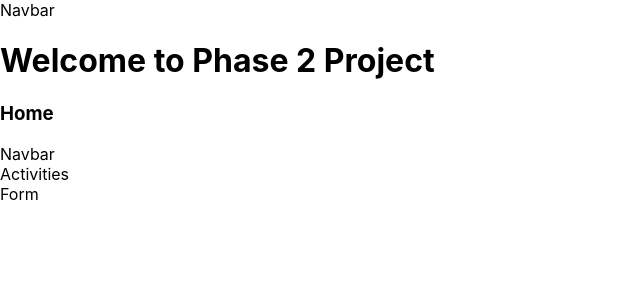
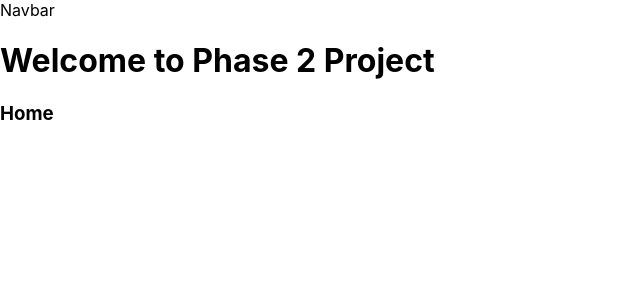
Before and after one commit to ttuannguyen/travelster-frontend, a React (Create React App) app: page / in a window 1280 px wide. Shown: the top 300 px of the page, without its empty margins (0-640 px from the left). Built offline with nearby package versions, Linux system fonts and the light colour scheme; the HTML template or start-up script is replaced by a standard one.

Commit message:
define routes and paths for the components

```diff
--- a/src/App.js
+++ b/src/App.js
@@ -10,10 +10,11 @@ const App = () => {
   return (
     <Router>
       <Navbar />
-      <Home />
-      <Navbar />
-      <Activities />
-      <Form />
+      <Routes>
+        <Route path="/" element={ <Home />} />
+        <Route exact path="/activities" element={ <Activities />} />
+        <Route exact path="/activities/new" element={ <Form />} />
+      </Routes>
     </Router>
 
   );
```
